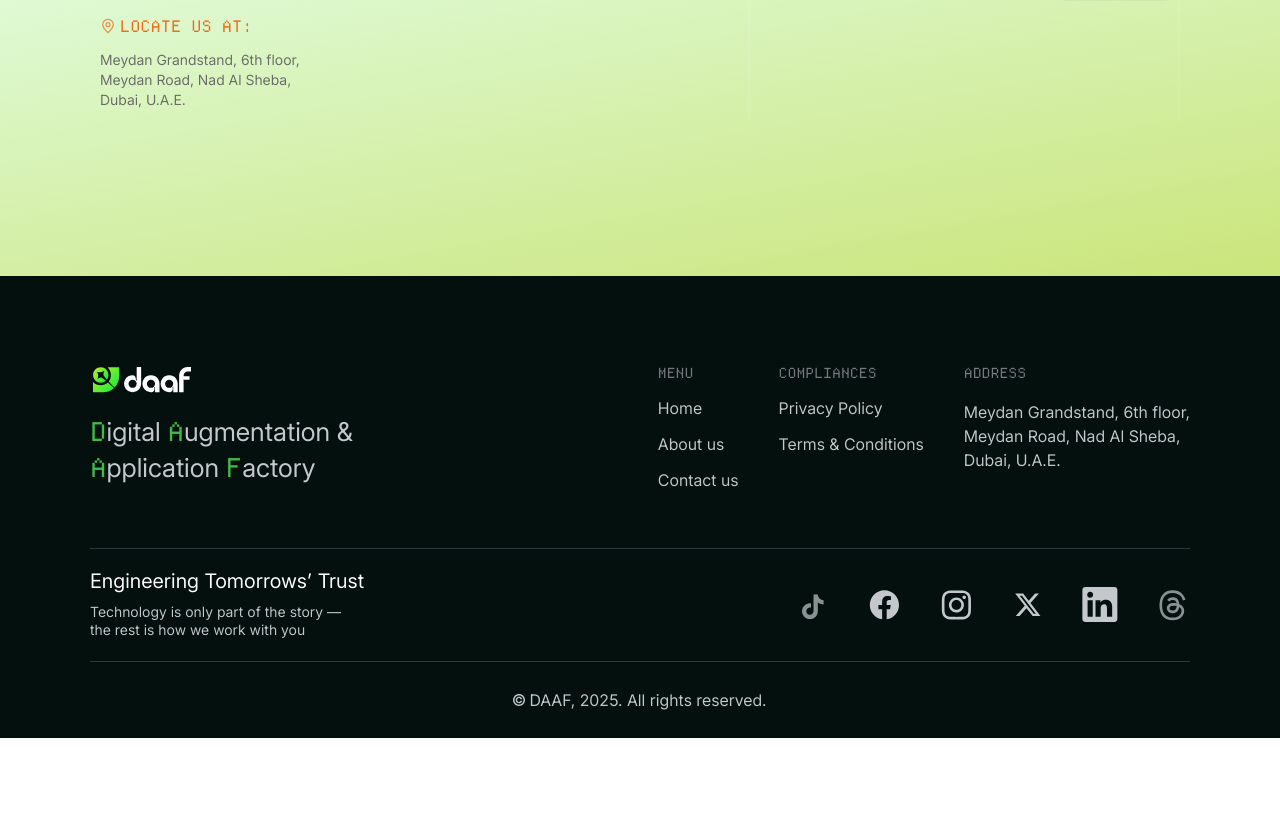
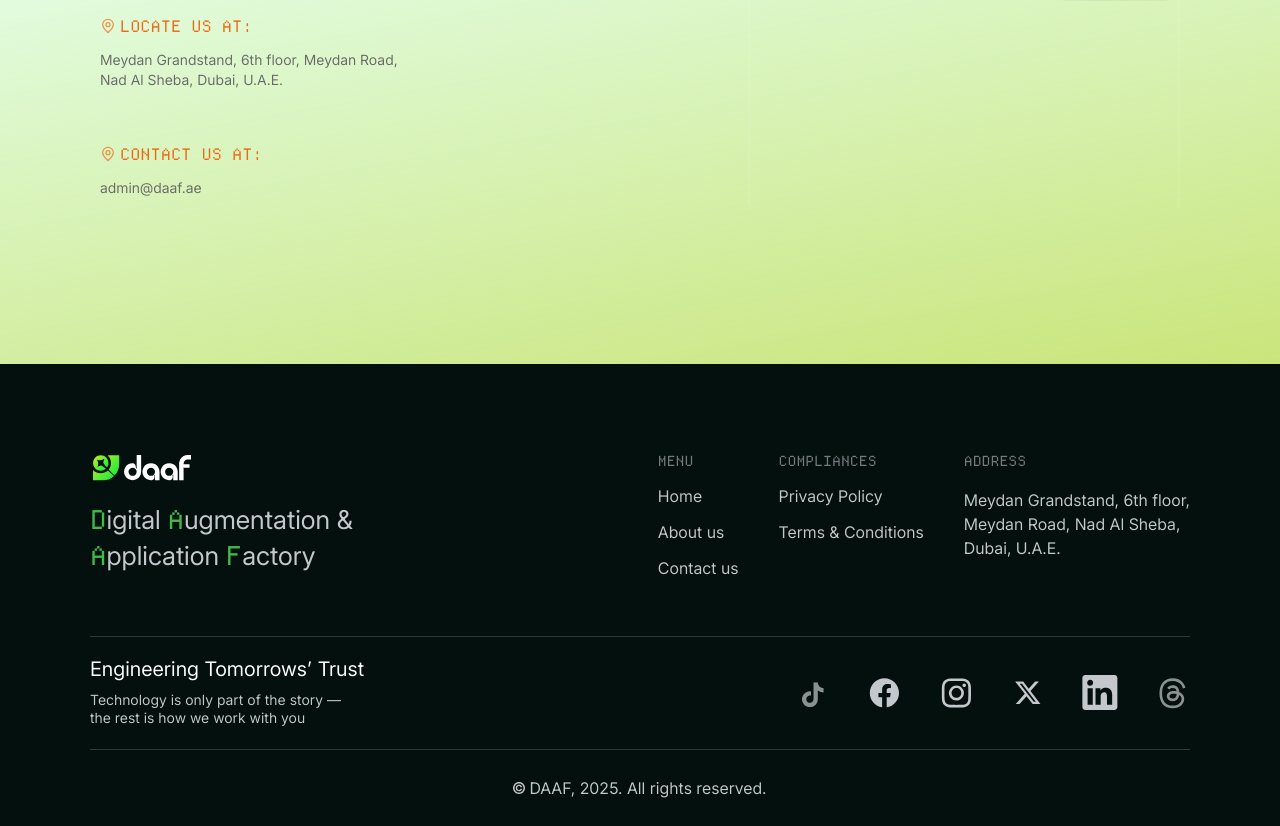
Before and after one commit to daaf-technologies/daaf-website, a SvelteKit app: page /contact-us in a window 1280 px wide. Shown: the part 853-1679 px from the top of the page. Before the commit the page ends 1591 px from the top, so only its background shows below. Built offline with nearby package versions, Linux system fonts and the light colour scheme; a web font is replaced by a local one.

Commit message:
refactor(#79): :recycle: Added email in contact us page

```diff
--- a/src/routes/contact-us/+page.svelte
+++ b/src/routes/contact-us/+page.svelte
@@ -96,9 +96,26 @@
 					</div>
 
 					<p
-						class="lg-text-base w-[26ch] text-center text-base text-[#696969] md:text-left md:text-sm"
+						class="lg-text-base w-[35ch] text-center text-base text-[#696969] md:text-left md:text-sm"
 					>
 						Meydan Grandstand, 6th floor, Meydan Road, Nad Al Sheba, Dubai, U.A.E.
+					</p>
+				</div>
+
+				<div
+					class="flex flex-col items-center gap-3 py-4 text-center text-[14px] leading-[140%] text-[#51636f] md:items-start lg:items-start lg:text-left lg:text-[20px]"
+				>
+					<div class="flex items-center gap-1">
+						<Location />
+						<p class="location text-base tracking-[15%] text-nowrap text-[#EA6C18]">
+							CONTACT US AT:
+						</p>
+					</div>
+
+					<p
+						class="lg-text-base w-[35ch] text-center text-base text-[#696969] md:text-left md:text-sm"
+					>
+						admin@daaf.ae
 					</p>
 				</div>
 			</div>
```
